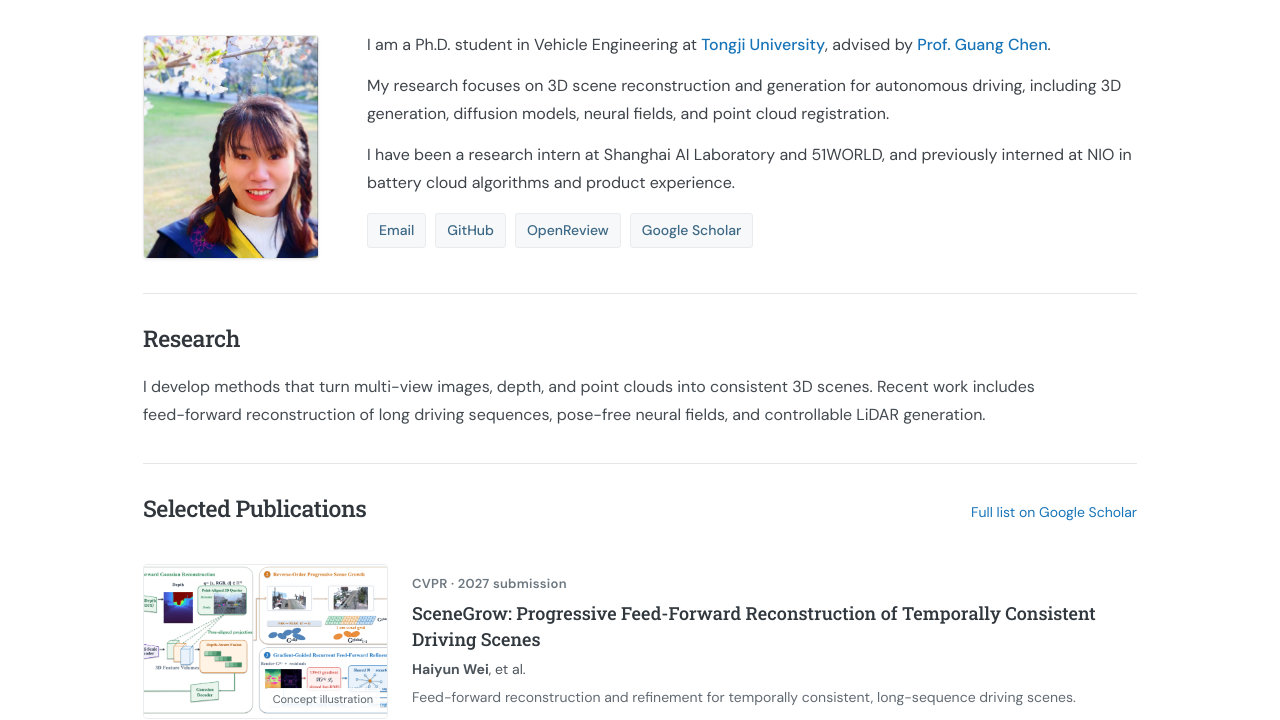
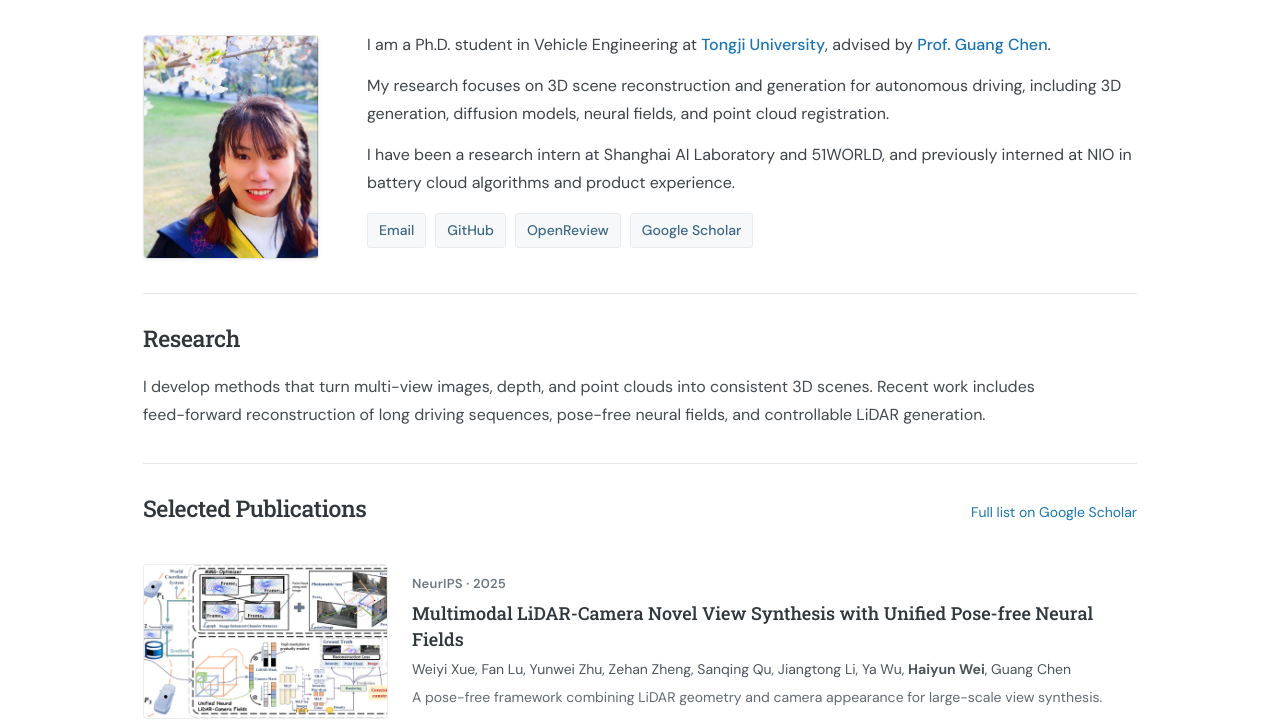
Before and after one commit to Haiyunn/Haiyunn.github.io, a plain HTML site: page index.html in a window 1280 px wide. Shown: the part 233-953 px from the top of the page. Drawn offline with Linux system fonts and the light colour scheme.

Commit message:
Temporarily hide SceneGrow and remove submission venue

```diff
--- a/index.html
+++ b/index.html
@@ -37,7 +37,9 @@
     <section class="section publications" id="publications">
       <div class="section-title-row"><h2>Selected Publications</h2><a class="all-papers" href="https://scholar.google.com/citations?user=vZWiPQkAAAAJ&amp;hl=en">Full list on Google Scholar</a></div>
       <ol class="paper-list">
-        <li class="paper"><figure class="paper-thumb"><img src="assets/papers/scenegrow-pipeline.png" alt="Concept illustration of a reconstructed driving scene across time"><figcaption>Concept illustration</figcaption></figure><div class="paper-content"><div class="paper-label">CVPR &middot; 2027 submission</div><h3>SceneGrow: Progressive Feed-Forward Reconstruction of Temporally Consistent Driving Scenes</h3><p class="authors"><strong>Haiyun Wei</strong>, et al.</p><p class="summary">Feed-forward reconstruction and refinement for temporally consistent, long-sequence driving scenes.</p></div></li>
+        <!-- SceneGrow: temporarily hidden.
+        <li class="paper"><figure class="paper-thumb"><img src="assets/papers/scenegrow-pipeline.png" alt="Concept illustration of a reconstructed driving scene across time"><figcaption>Concept illustration</figcaption></figure><div class="paper-content"><h3>SceneGrow: Progressive Feed-Forward Reconstruction of Temporally Consistent Driving Scenes</h3><p class="authors"><strong>Haiyun Wei</strong>, et al.</p><p class="summary">Feed-forward reconstruction and refinement for temporally consistent, long-sequence driving scenes.</p></div></li>
+        -->
         <li class="paper"><figure class="paper-thumb"><img src="assets/papers/mup.jpg" alt="MUP framework overview"></figure><div class="paper-content"><div class="paper-label">NeurIPS &middot; 2025</div><h3>Multimodal LiDAR-Camera Novel View Synthesis with Unified Pose-free Neural Fields</h3><p class="authors">Weiyi Xue, Fan Lu, Yunwei Zhu, Zehan Zheng, Sanqing Qu, Jiangtong Li, Ya Wu, <strong>Haiyun Wei</strong>, Guang Chen</p><p class="summary">A pose-free framework combining LiDAR geometry and camera appearance for large-scale view synthesis.</p></div></li>
         <li class="paper"><figure class="paper-thumb"><img src="assets/papers/tc4dgs-fig1.png" alt="Trajectory-conditioned 4D Gaussian splatting results showing track following, multi-view consistency, and control nodes"></figure><div class="paper-content"><div class="paper-label">ICRA &middot; 2026</div><h3><a href="https://scholar.google.com/citations?view_op=view_citation&amp;hl=en&amp;user=vZWiPQkAAAAJ&amp;citation_for_view=vZWiPQkAAAAJ:9yKSN-GCB0IC">Trajectory-Guided 4D Video Generation with HexPlane Representation</a></h3><p class="authors">Lin Shao, Fan Lu, <strong>Haiyun Wei</strong>, Sanqing Qu, Alois Knoll, Guang Chen</p><p class="summary">Trajectory-conditioned 4D video generation with temporal and geometric consistency.</p></div></li>
         <li class="paper"><figure class="paper-thumb"><img src="assets/papers/geonlf-pipeline.png" alt="GeoNLF LiDAR reconstruction results"></figure><div class="paper-content"><div class="paper-label">NeurIPS &middot; 2024</div><h3><a href="https://papers.nips.cc/paper_files/paper/2024/hash/86ab6927ee4ae9bde4247793c46797c7-Abstract-Conference.html">GeoNLF: Geometry guided Pose-Free Neural LiDAR Fields</a></h3><p class="authors">Weiyi Xue, Zehan Zheng, Fan Lu, <strong>Haiyun Wei</strong>, Guang Chen, Changjun Jiang</p><p class="summary">Geometry-guided LiDAR reconstruction with joint neural optimization and pose refinement.</p></div></li>
```
